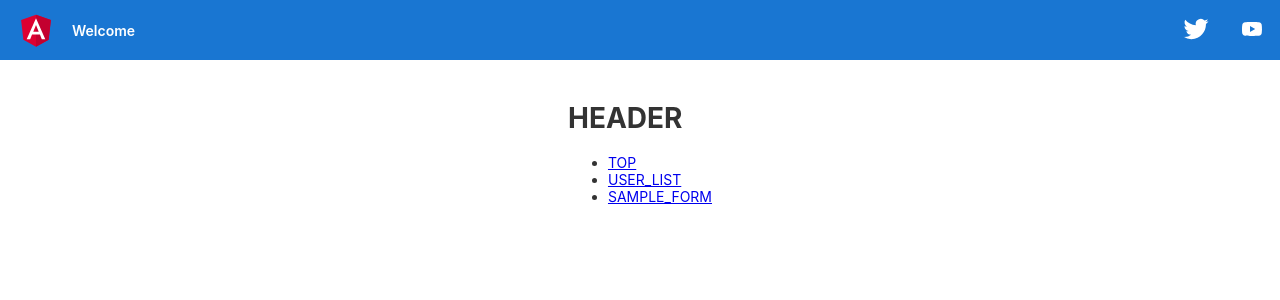
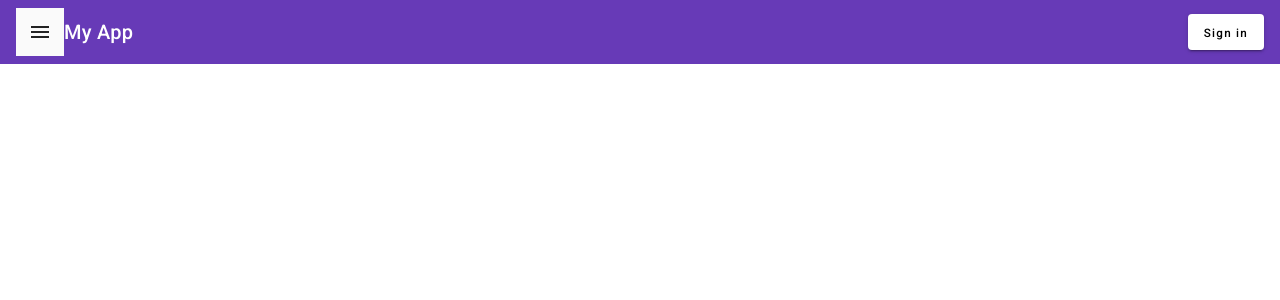
Before and after one commit to dmap-yamaguchi/angular-material, an Angular app: page / in a window 1280 px wide. Shown: the top 300 px of the page. Built offline with nearby package versions, Linux system fonts and the light colour scheme.

Commit message:
不要CSSのコメントアウト・ハンバーガーメニューの追加

```diff
--- a/src/app/app.component.html
+++ b/src/app/app.component.html
@@ -8,7 +8,7 @@
 <!-- * * * * * * * * * * * * * * * * * * * * * * * * * * * * * * * -->
 
 <style>
-  :host {
+  /* :host {
     font-family: -apple-system, BlinkMacSystemFont, "Segoe UI", Roboto, Helvetica, Arial, sans-serif, "Apple Color Emoji", "Segoe UI Emoji", "Segoe UI Symbol";
     font-size: 14px;
     color: #333;
@@ -28,7 +28,7 @@
 
   p {
     margin: 0;
-  }
+  } */
 
   /* .spacer {
     flex: 1;
@@ -66,7 +66,7 @@
     opacity: 0.8;
   } */
 
-  .content {
+  /* .content {
     display: flex;
     margin: 82px auto 32px;
     padding: 0 16px;
@@ -270,10 +270,10 @@
     left: -230px;
     z-index: -10;
     width: 1920px;
-  }
+  } */
 
   /* Responsive Styles */
-  @media screen and (max-width: 767px) {
+  /* @media screen and (max-width: 767px) {
     .card-container > *:not(.circle-link) ,
     .terminal {
       width: 100%;
@@ -299,7 +299,7 @@
       display: none;
       visibility: hidden;
     }
-  }
+  } */
 </style>
 
 <!-- Toolbar -->
--- a/src/app/app.module.ts
+++ b/src/app/app.module.ts
@@ -6,8 +6,10 @@ import { FormsModule, ReactiveFormsModule } from '@angular/forms';
 import { MatButtonModule } from '@angular/material/button';
 import { MatDialogModule } from '@angular/material/dialog';
 import { MatFormFieldModule } from '@angular/material/form-field';
+import { MatListModule } from '@angular/material/list';
 import { MatIconModule } from '@angular/material/icon';
 import { MatInputModule } from '@angular/material/input';
+import { MatSidenavModule } from '@angular/material/sidenav';
 import { MatTableModule } from '@angular/material/table';
 import { MatToolbarModule } from '@angular/material/toolbar';
 
@@ -41,8 +43,10 @@ import { UserAddComponent } from './user/user-add/user-add.component';
     MatButtonModule,
     MatDialogModule,
     MatFormFieldModule,
+    MatListModule,
     MatIconModule,
     MatInputModule,
+    MatSidenavModule,
     MatTableModule,
     MatToolbarModule,
   ],
--- a/src/app/header/header.component.css
+++ b/src/app/header/header.component.css
@@ -0,0 +1,8 @@
+.header-spacer {
+    /* 以下の一括指定
+        flex-grow:   1
+        flex-shrink: 1
+        flex-basis:  auto
+    */
+    flex: 1 1 auto;
+}
--- a/src/app/header/header.component.html
+++ b/src/app/header/header.component.html
@@ -1,4 +1,4 @@
-<style>
+<!-- <style>
     .spacer {
         flex: 1;
     }
@@ -32,10 +32,9 @@
   .toolbar #youtube-logo:hover {
     opacity: 0.8;
   }
-</style>
+</style> -->
 
-<h1>HEADER</h1>
-<div class="toolbar" role="banner">
+<!-- <div class="toolbar" role="banner">
     <img
       width="40"
       alt="Angular Logo"
@@ -62,4 +61,37 @@
         <li><a routerLink="/users">USER_LIST</a></li>
         <li><a routerLink="/form">SAMPLE_FORM</a></li>
     </ul>
+</div> -->
+
+<!-- materialの方 -->
+<div fxLayout="column" fxLayoutAlign="space-around stretch">
+  <mat-toolbar color="primary">
+
+    <mat-drawer-container>
+      <button type="button" mat-icon-button (click)="drawer.toggle()">
+        <mat-icon>menu</mat-icon>
+      </button>
+    </mat-drawer-container>
+
+    <span>My App</span>
+    <span class="header-spacer"></span>
+    <button mat-raised-button>
+      <div *ngIf="!isLogined"><small>Sign in</small></div>
+      <div *ngIf="isLogined"><small>Sign out</small></div>
+    </button>
+  </mat-toolbar>
+
+  <!-- <mat-drawer-container> -->
+    <mat-drawer #drawer mode="side">
+      <button mat-icon-button (click)="drawer.toggle()">
+        <mat-icon>menu</mat-icon>
+      </button>
+      <mat-nav-list>
+        <a mat-list-item routerLink=".">マイページ</a>
+        <a mat-list-item routerLink="/users">利用者一覧</a>
+        <a mat-list-item routerLink=".">よくある質問</a>
+        <a mat-list-item routerLink=".">設定</a>
+      </mat-nav-list>
+    </mat-drawer>
+  <!-- </mat-drawer-container> -->
 </div>
--- a/src/app/header/header.component.ts
+++ b/src/app/header/header.component.ts
@@ -7,4 +7,8 @@ import { Component } from '@angular/core';
 })
 export class HeaderComponent {
 
+  isLogined = false;
+
+  constructor() {
+  }
 }
```
